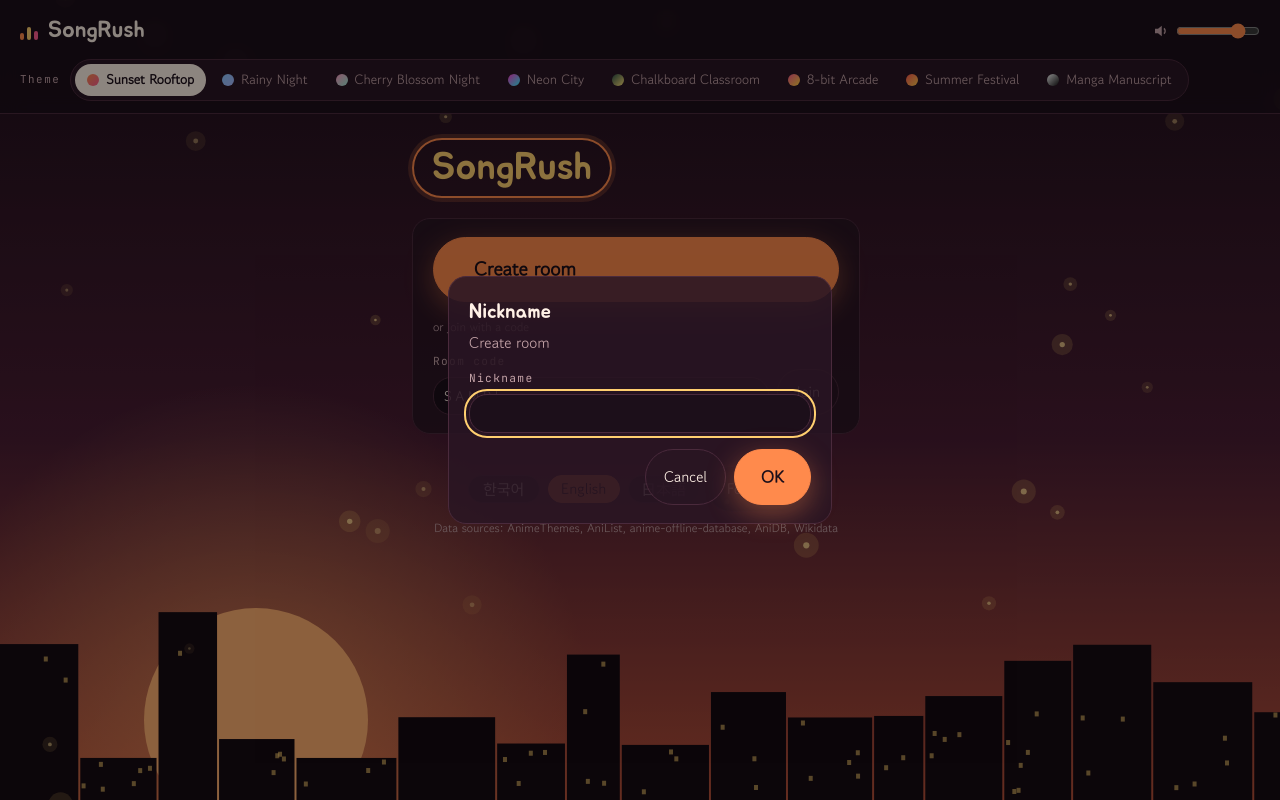
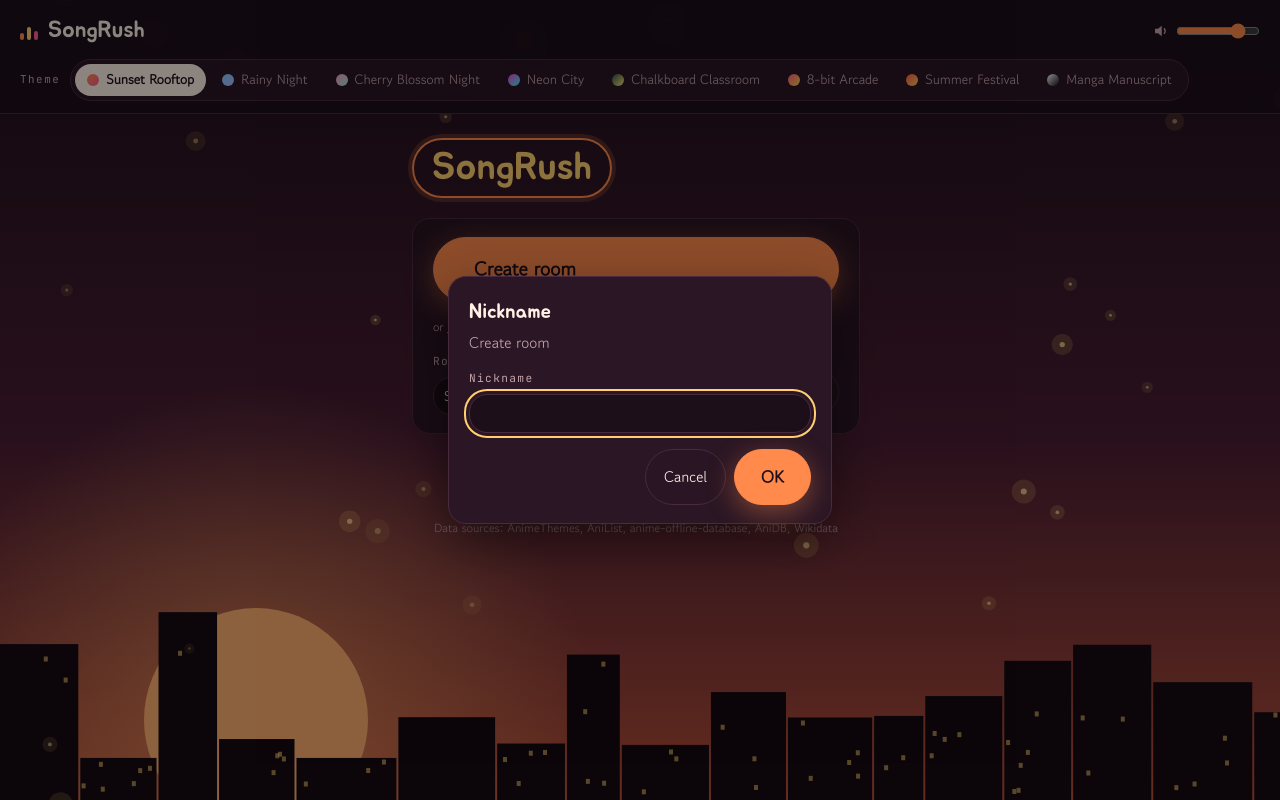
Before and after one commit to kimdoodoo12/SongRushApp, a React (Vite) app in the folder frontend/: page / in a window 1280 px wide. Both pictures are taken after typing "Sample" into the empty fields and a click on the button "Create room". Built offline with nearby package versions, Linux system fonts and the light colour scheme; a web font is replaced by a local one.

Commit message:
fix(119): opaque nickname dialog card

```diff
--- a/frontend/src/components/NicknameDialog.jsx
+++ b/frontend/src/components/NicknameDialog.jsx
@@ -66,7 +66,7 @@ export default function NicknameDialog({ mode, code, name, busy, error, onNameCh
         role="dialog"
         aria-modal="true"
         aria-labelledby={titleId}
-        className="opts relative my-auto flex w-full max-w-sm flex-col gap-4"
+        className="opts nick-card relative my-auto flex w-full max-w-sm flex-col gap-4"
         onKeyDown={handleKeyDown}
       >
         <h2 id={titleId} className="flex flex-col gap-0.5">
--- a/frontend/src/index.css
+++ b/frontend/src/index.css
@@ -173,3 +173,11 @@
   cursor: not-allowed;
   opacity: 0.45;
 }
+
+/* The nickname dialog's card (cycle 119): opaque, so the start card does
+   not show through the mockup's translucent .opts. Unlayered and two
+   classes, so it beats room.css's .opts background. */
+.nick-backdrop .nick-card {
+  background: var(--panel);
+  box-shadow: 0 18px 50px rgba(0, 0, 0, 0.45);
+}
```
